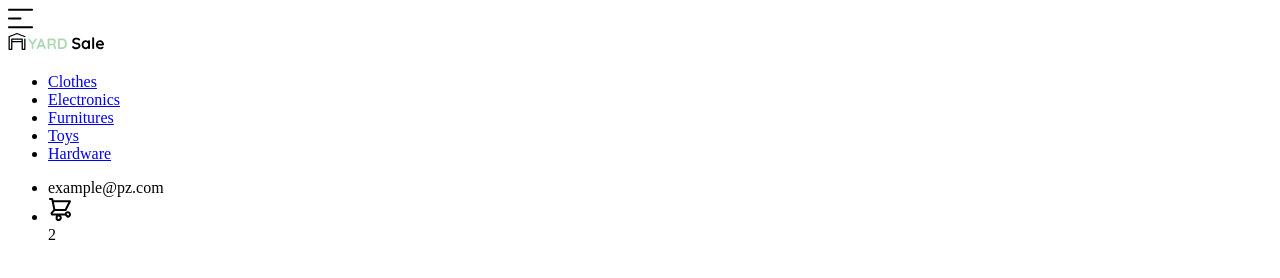
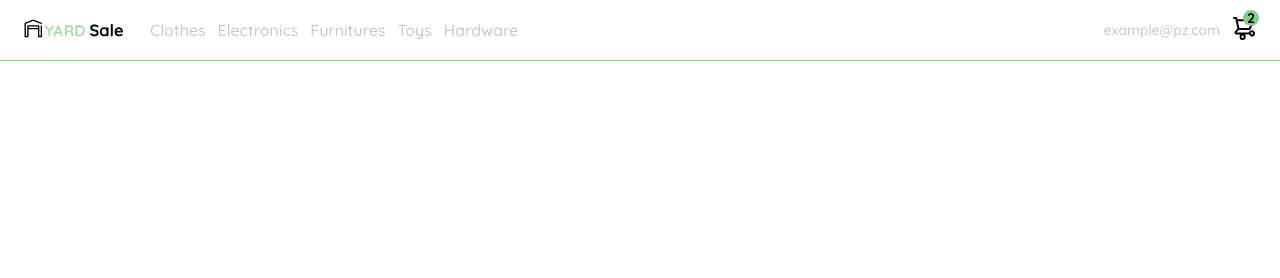
Before and after one commit to pzunini/yardSale-ecommerce, a plain HTML site: page navbar.html in a window 1280 px wide. Drawn offline with Linux system fonts and the light colour scheme.

Commit message:
added responsive styles to the navbar

```diff
--- a/navbar.html
+++ b/navbar.html
@@ -4,14 +4,20 @@
   <meta charset="UTF-8">
   <meta http-equiv="X-UA-Compatible" content="IE=edge">
   <meta name="viewport" content="width=device-width, initial-scale=1.0">
-  <title>Document</title>
+
+  <link href="styles/style.css" rel="stylesheet" type="text/css">
+
+  <link rel="preconnect" href="https://fonts.googleapis.com">
+  <link rel="preconnect" href="https://fonts.gstatic.com" crossorigin>
+  <link href="https://fonts.googleapis.com/css2?family=Quicksand:wght@300;500;700&display=swap" rel="stylesheet">
+  <title>Menu</title>
 </head>
 <body>
   <nav>
     <img src="./assets/icons/icon_menu.svg" alt="menu" class="menu">
 
     <div class="navbar-left">
-        <img src="./assets/logos/logo_yard_sale.svg" alt="logo" class="logo">
+        <img src="./assets/logos/logo_yard_sale.svg" alt="logo" class="navbar-logo">
 
         <ul>
           <li>
--- a/styles/style.css
+++ b/styles/style.css
@@ -18,13 +18,82 @@ body {
 
 
 /* navbar desktop*/
+nav {
+  display: flex;
+  justify-content: space-between;
+  padding: 0 24px;
+  border-bottom: 1px solid var(--hospital-green-dark);
+}
+
+nav .menu {
+  display: none;
+}
+
+.navbar-logo {
+  width: 100px;
+}
+
+.navbar-left {
+  display: flex;
+}
+
+.navbar-left ul li:nth-child(1) {
+  margin-left: 20px;
+}
+
+.navbar-left ul,
+.navbar-right ul {
+ list-style: none;
+ padding: 0;
+ margin: 0;
+ display: flex;
+ align-items: center;
+ height: 60px;
+}
+
+.navbar-left ul li a,
+.navbar-right ul li a {
+  text-decoration: none;
+  color: var(--very-light-pink);
+  padding: 6px;
+}
+
+.navbar-left ul li a:hover,
+.navbar-right ul li a:hover {
+  text-decoration: none;
+  color: var(--hospital-green-dark);
+  font-weight: bold;
+  border: 1px solid var(--hospital-green-dark);
+  border-radius: 6px;
+}
+
+.navbar-email {
+  color: var(--very-light-pink);
+  font-size: var(--sm);
+  margin-right: 12px;
+}
+
+.navbar-shopping-cart {
+  position: relative;
+}
+
+.navbar-shopping-cart div {
+  width: 16px;
+  height: 16px;
+  background-color: var(--hospital-green-dark);
+  border-radius: 50%;
+  font-size: var(--sm);
+  font-weight: bold;
+  position: absolute;
+  top: -6px;
+  right: -3px;
+  display: flex;
+  justify-content: center;
+  align-items: center;
+}
 
 /* navbar desktop ends*/
 
-
-/* navbar mobile*/
-
-/* navbar mobile ends*/
 
 /*menu desktop */
 .desktop-menu {
@@ -408,6 +477,21 @@ body {
 
 @media (max-width: 640px) {
 
+  /* navbar mobile*/
+    nav .menu {
+      display: block;
+    }
+
+    .navbar-left ul {
+      display: none;
+    }
+
+    .navbar-email {
+      display: none;
+    }
+  /* navbar mobile ends*/
+
+
   /* main cards page*/
   .cards-container {
     grid-template-columns: repeat(auto-fill, 140px);
```
